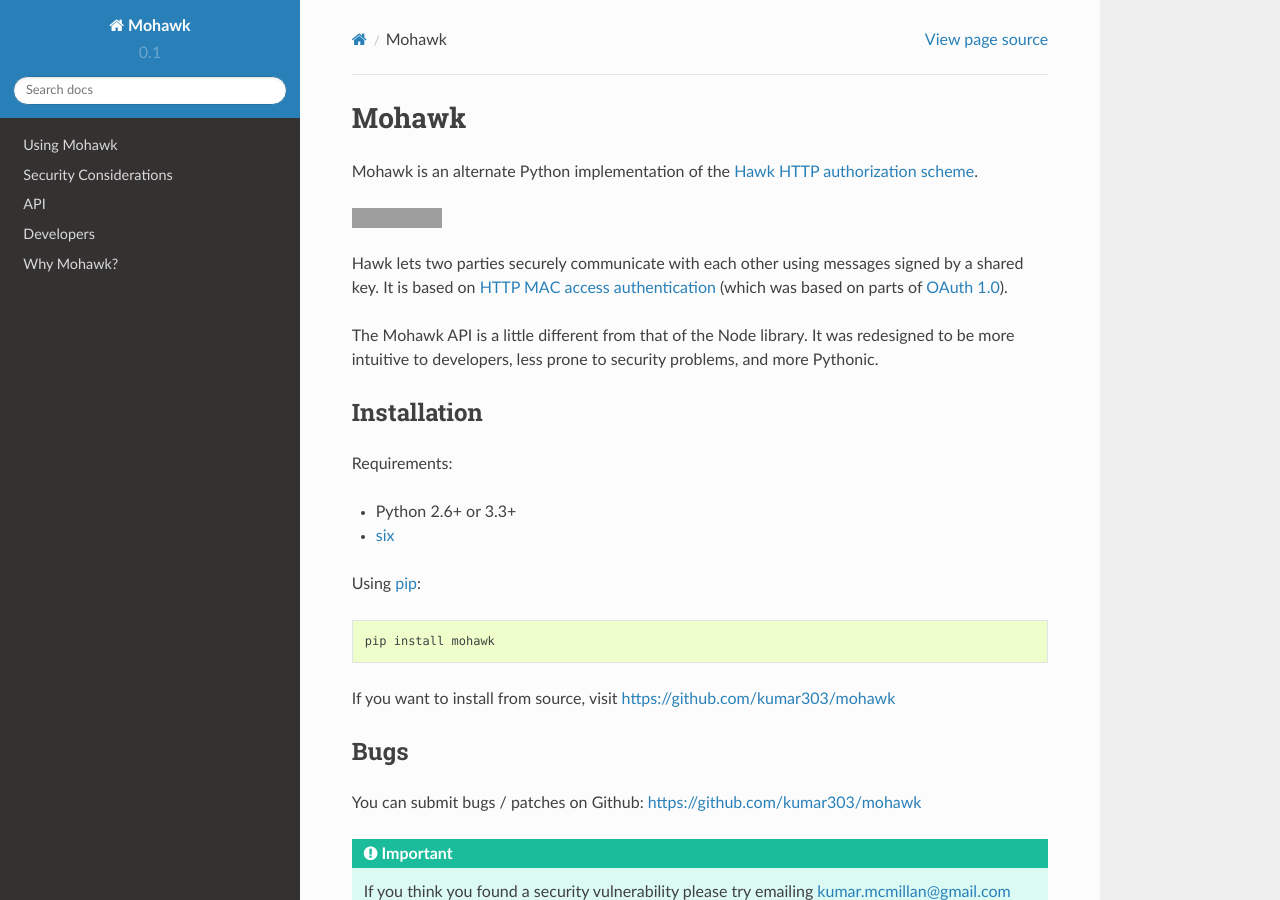
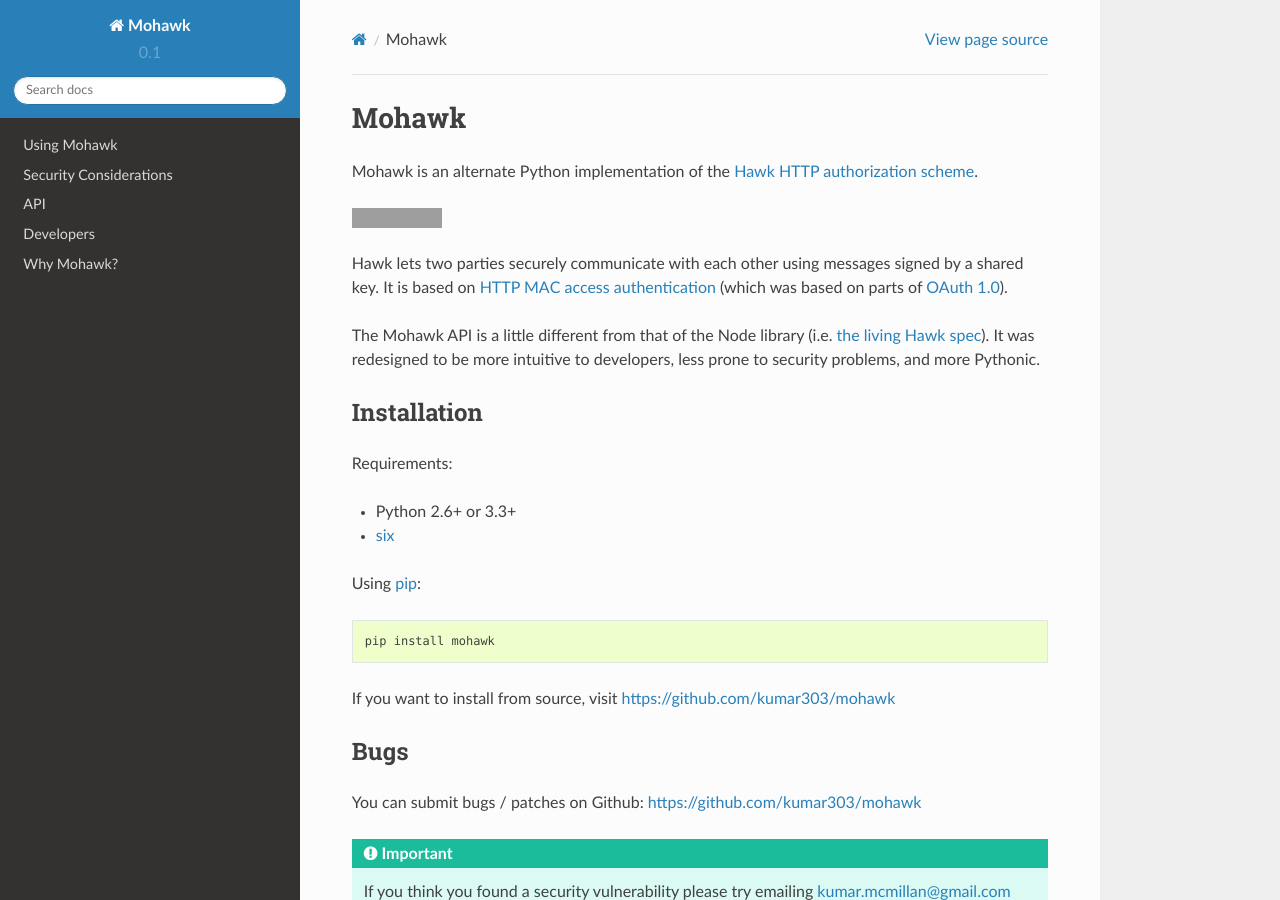
Before and after one commit to kumar303/mohawk, a Sphinx documentation site: the page built from docs/index.rst, in a window 1280 px wide and 900 px high. Built offline with Sphinx 7.4.7 and the Read the Docs theme 2.0.0, drawn with Linux system fonts in a browser that asks for light colours; grey boxes are pictures that could not be loaded.

Commit message:
follow the Law of No Assumptions and link to Hawk

```diff
--- a/docs/index.rst
+++ b/docs/index.rst
@@ -19,7 +19,8 @@
 It is based on `HTTP MAC access authentication`_ (which
 was based on parts of `OAuth 1.0`_).
 
-The Mohawk API is a little different from that of the Node library.
+The Mohawk API is a little different from that of the Node library
+(i.e. `the living Hawk spec <https://github.com/hueniverse/hawk>`_).
 It was redesigned to be more intuitive to developers, less prone to security
 problems, and more Pythonic.
 
```
